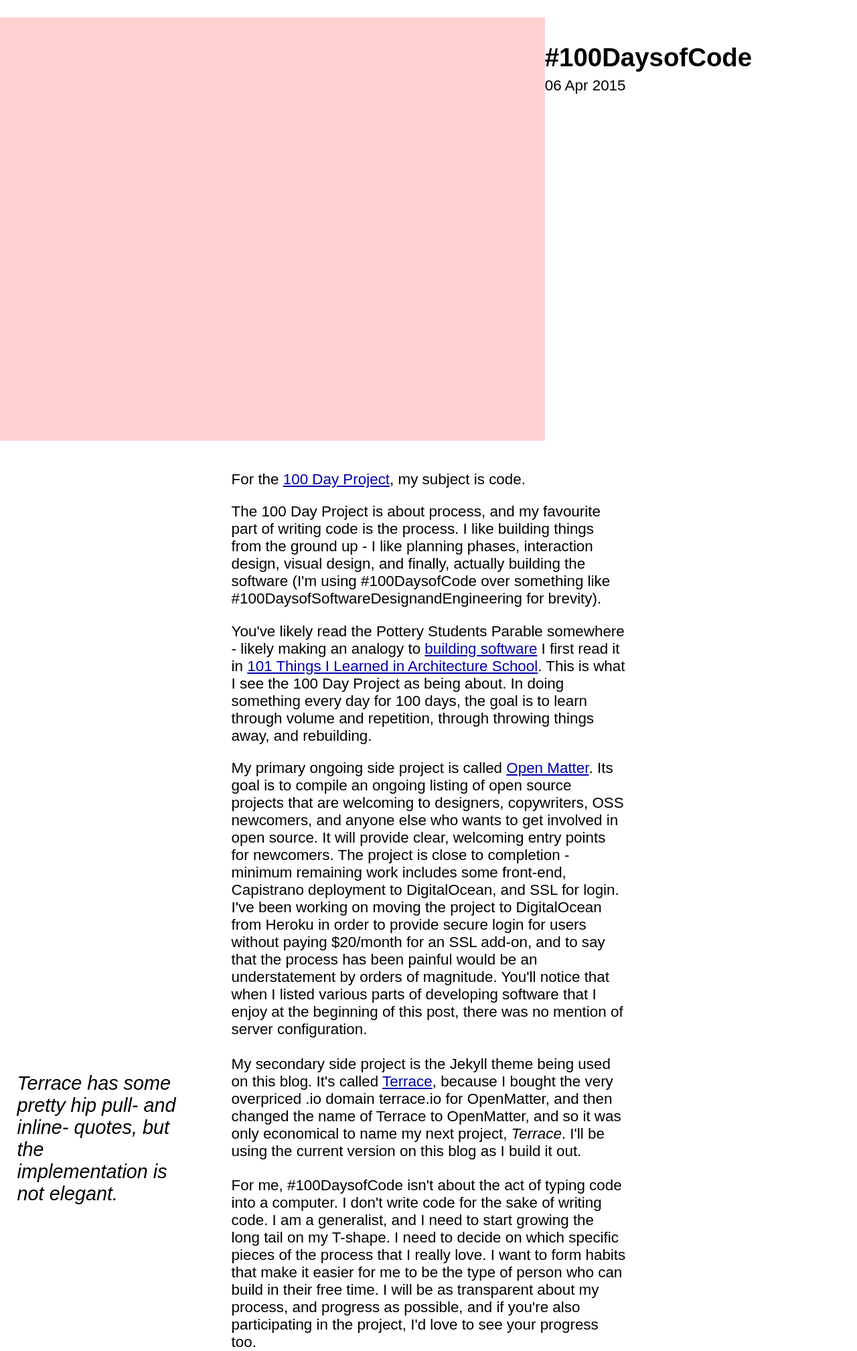
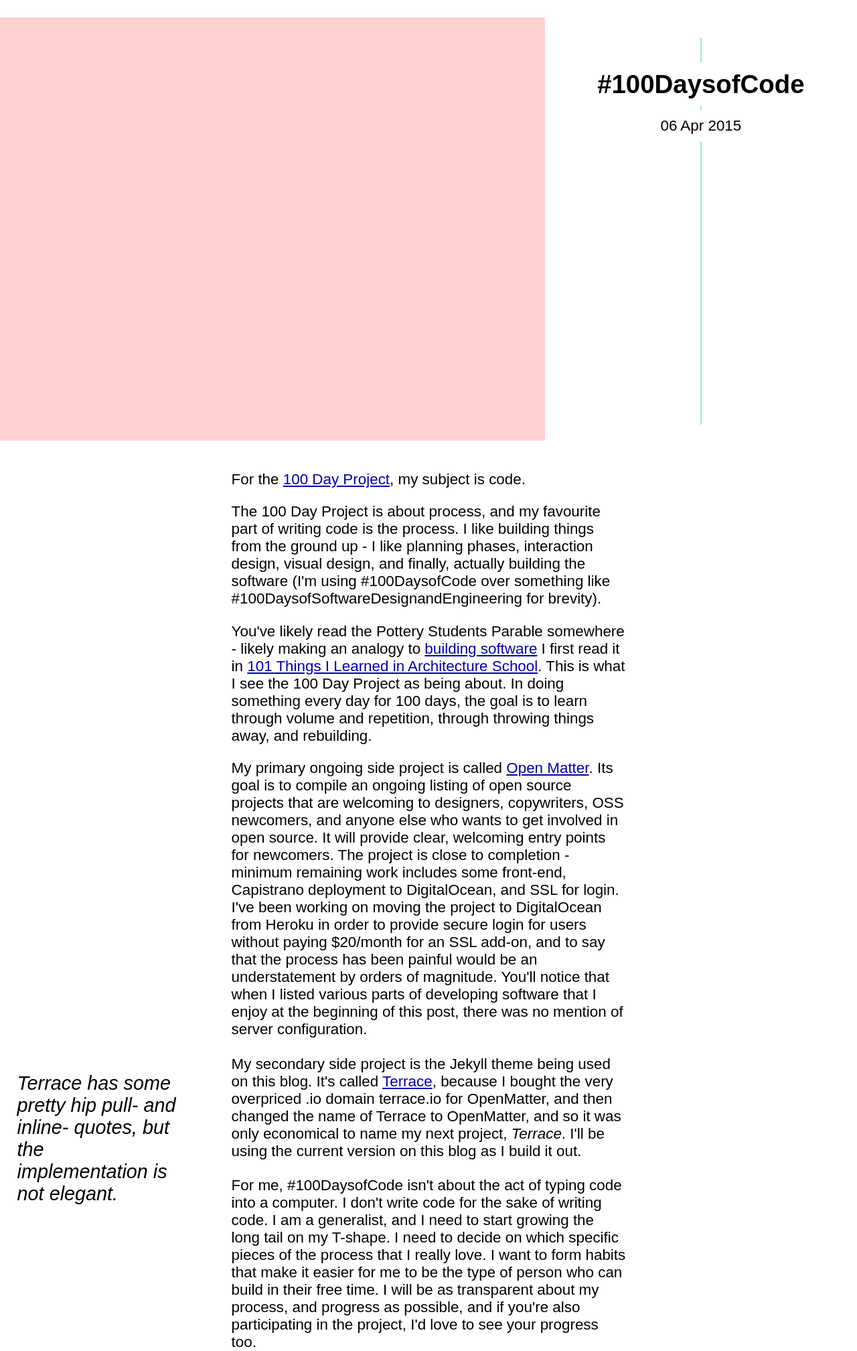
Before and after one commit to funionnn/funionnn.github.io, a Jekyll site: the page built from _posts/2015-04-06-the-100-day-project.md, in a window 1280 px wide. Shown: the whole page at 67% size. Built offline with Jekyll 4.4.1, drawn with Linux system fonts in a browser that asks for light colours; Markdown is read by kramdown in place of the engine named in the settings.

Commit message:
post data background image

```diff
--- a/css/layout.scss
+++ b/css/layout.scss
@@ -162,5 +162,16 @@ a:visited { color: #a0a; }
 
   .post-data {
     flex-grow: 1;
+    text-align: center;
+    background-image: url(
+    '/assets/post-data-background.jpg');
+    background-repeat: repeat-y;
+    background-position: center;
+    margin: 30px 0;
+
+    h1, p {
+      background-color: #fff;
+      padding: 10px 0;
+    }
   }
 }
```
Also changed, not shown: assets/post-data-background.jpg (added).
